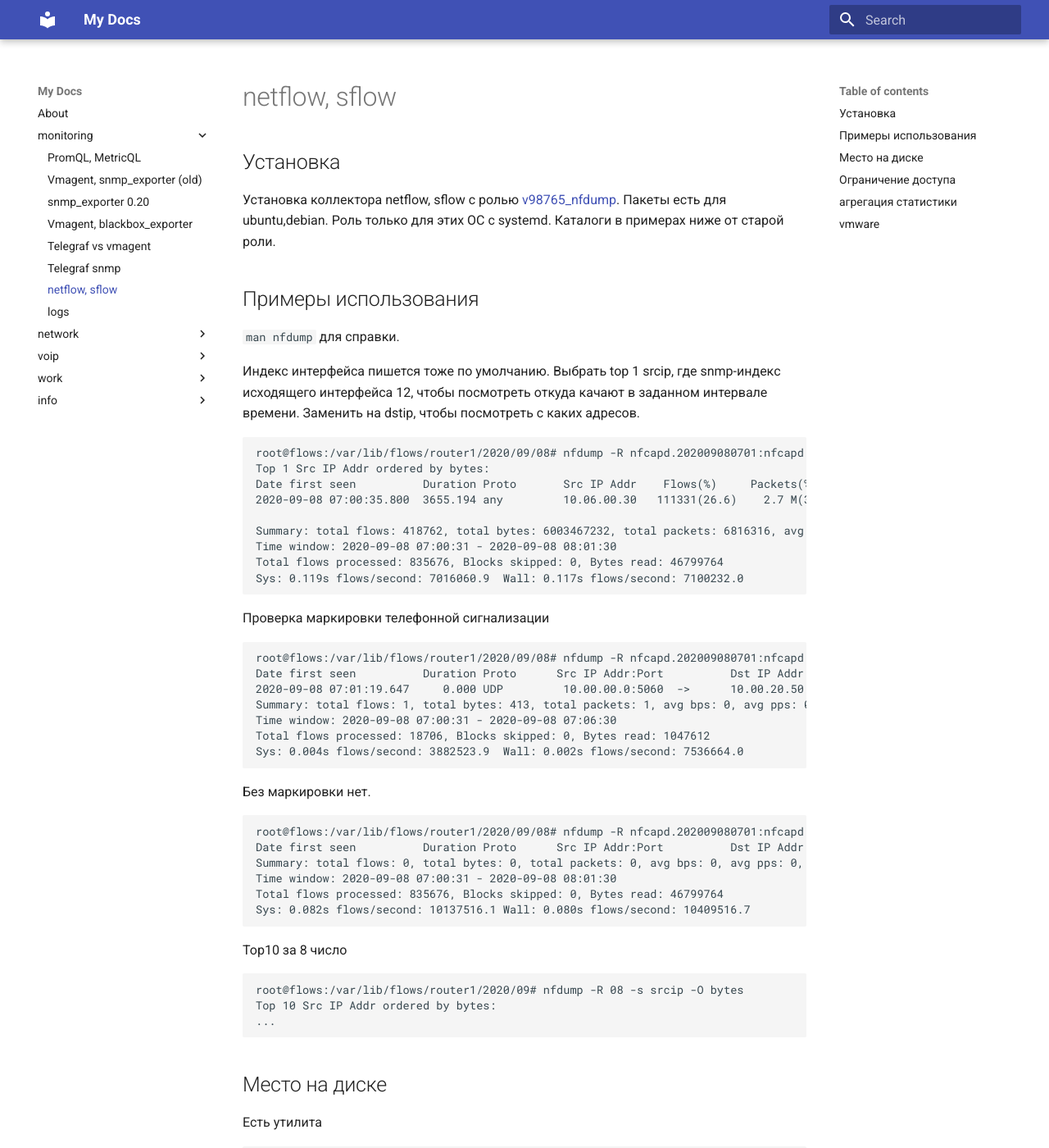
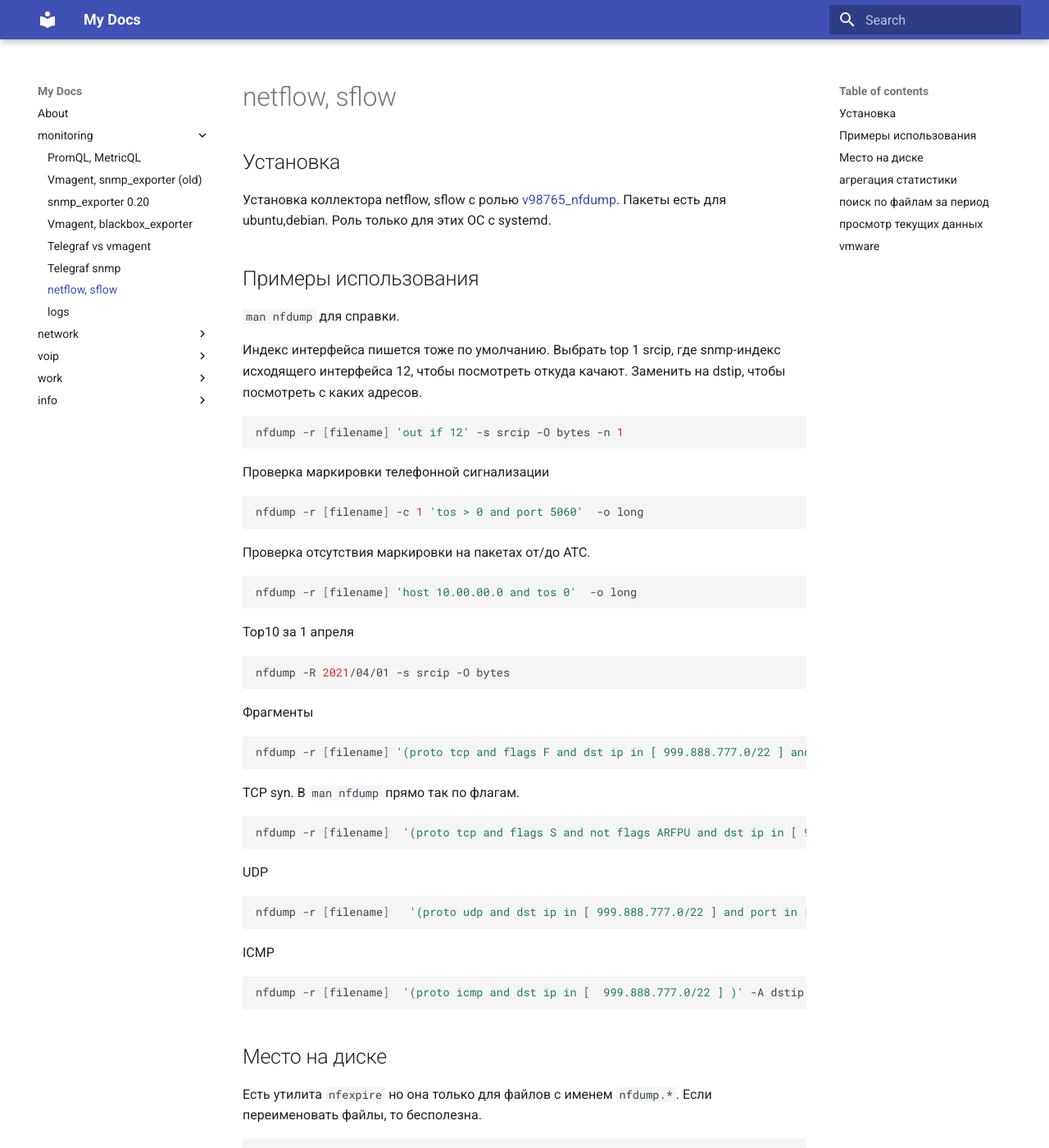
Before and after one commit to v98765/v98765.github.io, an MkDocs documentation site: the page built from docs/monitoring/sflow.md, in a window 1280 px wide and 1400 px high. Shown: the whole window at 82% size. Built offline with MkDocs 1.6.1 and Material for MkDocs 9.7.7, drawn with Linux system fonts in a browser that asks for light colours; some of the changed text lies outside the part shown.

Commit message:
update examples, add scripts

````diff
--- a/docs/monitoring/sflow.md
+++ b/docs/monitoring/sflow.md
@@ -1,56 +1,51 @@
 ## Установка
 
 Установка коллектора netflow, sflow с ролью [v98765_nfdump](https://github.com/v98765/v98765_nfdump). Пакеты есть для ubuntu,debian. Роль только для этих ОС с systemd.
-Каталоги в примерах ниже от старой роли.
 
 ## Примеры использования
 
 `man nfdump` для справки.
 
-Индекс интерфейса пишется тоже по умолчанию. Выбрать top 1 srcip, где snmp-индекс исходящего интерфейса 12, чтобы посмотреть откуда качают в заданном интервале времени. Заменить на dstip, чтобы посмотреть с каких адресов.
-```text
-root@flows:/var/lib/flows/router1/2020/09/08# nfdump -R nfcapd.202009080701:nfcapd.202009080756 'out if 12' -s srcip -O bytes -n 1
-Top 1 Src IP Addr ordered by bytes:
-Date first seen          Duration Proto       Src IP Addr    Flows(%)     Packets(%)       Bytes(%)         pps      bps   bpp
-2020-09-08 07:00:35.800  3655.194 any         10.06.00.30   111331(26.6)    2.7 M(39.0)    3.0 G(50.5)      726    6.6 M  1141
-
-Summary: total flows: 418762, total bytes: 6003467232, total packets: 6816316, avg bps: 13128750, avg pps: 1863, avg bpp: 880
-Time window: 2020-09-08 07:00:31 - 2020-09-08 08:01:30
-Total flows processed: 835676, Blocks skipped: 0, Bytes read: 46799764
-Sys: 0.119s flows/second: 7016060.9  Wall: 0.117s flows/second: 7100232.0
+Индекс интерфейса пишется тоже по умолчанию. Выбрать top 1 srcip, где snmp-индекс исходящего интерфейса 12, чтобы посмотреть откуда качают. Заменить на dstip, чтобы посмотреть с каких адресов.
+```sh
+nfdump -r [filename] 'out if 12' -s srcip -O bytes -n 1
 ```
 
 Проверка маркировки телефонной сигнализации
-```text
-root@flows:/var/lib/flows/router1/2020/09/08# nfdump -R nfcapd.202009080701:nfcapd.202009080756 -c 1 'tos > 0 and port 5060'  -o long
-Date first seen          Duration Proto      Src IP Addr:Port          Dst IP Addr:Port   Flags Tos  Packets    Bytes Flows
-2020-09-08 07:01:19.647     0.000 UDP         10.00.00.0:5060  ->      10.00.20.50:5062  ......  96        1      413     1
-Summary: total flows: 1, total bytes: 413, total packets: 1, avg bps: 0, avg pps: 0, avg bpp: 0
-Time window: 2020-09-08 07:00:31 - 2020-09-08 07:06:30
-Total flows processed: 18706, Blocks skipped: 0, Bytes read: 1047612
-Sys: 0.004s flows/second: 3882523.9  Wall: 0.002s flows/second: 7536664.0
+```sh
+nfdump -r [filename] -c 1 'tos > 0 and port 5060'  -o long
 ```
 
-Без маркировки нет.
-```text
-root@flows:/var/lib/flows/router1/2020/09/08# nfdump -R nfcapd.202009080701:nfcapd.202009080756 'host 10.00.00.0 and tos 0'  -o long
-Date first seen          Duration Proto      Src IP Addr:Port          Dst IP Addr:Port   Flags Tos  Packets    Bytes Flows
-Summary: total flows: 0, total bytes: 0, total packets: 0, avg bps: 0, avg pps: 0, avg bpp: 0
-Time window: 2020-09-08 07:00:31 - 2020-09-08 08:01:30
-Total flows processed: 835676, Blocks skipped: 0, Bytes read: 46799764
-Sys: 0.082s flows/second: 10137516.1 Wall: 0.080s flows/second: 10409516.7
+Проверка отсутствия маркировки на пакетах от/до АТС.
+```sh
+nfdump -r [filename] 'host 10.00.00.0 and tos 0'  -o long
 ```
 
-Top10 за 8 число
-```text
-root@flows:/var/lib/flows/router1/2020/09# nfdump -R 08 -s srcip -O bytes
-Top 10 Src IP Addr ordered by bytes:
-...
+Top10 за 1 апреля
+```sh
+nfdump -R 2021/04/01 -s srcip -O bytes
+```
+
+Фрагменты
+```sh
+nfdump -r [filename] '(proto tcp and flags F and dst ip in [ 999.888.777.0/22 ] and dst port in [ 80 445 443 ]) %nf_fragment ' -c 10
+```
+TCP syn. В `man nfdump` прямо так по флагам.
+```sh
+nfdump -r [filename]  '(proto tcp and flags S and not flags ARFPU and dst ip in [ 999.888.777.0/22 ] and port in [ 80 443 445 ]) %nf_syn' -c 10
+```
+UDP
+```sh
+nfdump -r [filename]   '(proto udp and dst ip in [ 999.888.777.0/22 ] and port in [ 53 123 161 80 3389 ] )' -c 10
+```
+ICMP
+```sh
+nfdump -r [filename]  '(proto icmp and dst ip in [  999.888.777.0/22 ] )' -A dstip
 ```
 
 ## Место на диске
 
-Есть утилита
+Есть утилита `nfexpire` но она только для файлов с именем `nfdump.*`. Если переименовать файлы, то бесполезна.
 
 ```text
 root@flows:/var/lib/flows# nfexpire -h
@@ -75,37 +70,67 @@
 
 Можно ставить node_exporter с collector.textfile и генерить метрики
 
-## Ограничение доступа
+## агрегация статистики
 
-На ubuntu есть ufw.
+С сохранением в файл в формате nfdump, агрегацией и сжатием `-A srcip,dstip -j`.
+```sh
+#!/bin/bash
 
-Коллектор | Протокол | Порт по умолчанию
----|---|---
-netflow | udp | 2055
-sflow | udp | 6343
-
-```text
-# cat /etc/ufw/applications.d/nfdump
-[nfdump]
-title=nfdump
-description=nfdump
-ports=2055/udp
-
-# ufw app update nfdump
-Rules updated for profile 'nfdump'
-Skipped reloading firewall
-
-# ufw allow from any to any app nfdump
+cd /var/cache/nflow
+filecounter=0
+for file in `find . -name 'nfcapd.[0-9][0-9][0-9][0-9][0-9][0-9][0-9][0-9][0-9][0-9][0-9][0-9]'` ; do
+    aggfile=$(echo ${file} | sed s/nfcapd/ajnfcapd/)
+    nfdump -A srcip,dstip -j -a -r ${file} -w ${aggfile}
+    [ -f ${aggfile} ] && rm -f ${file} && let filecounter=${filecounter}+1
+done
+date >> add.log
+echo " $filecounter" >> add.log
 ```
 
-## агрегация статистики
+## поиск по файлам за период
 
-С сохранением в файл в формате nfdump
+Для случаев когда нужно выбрать конкретные данные
+
 ```sh
-for day in `ls` ; do cd $day;
-for file in `find . -name 'nfcapd.[0-9][0-9][0-9][0-9][0-9][0-9][0-9][0-9][0-9][0-9][0-9][0-9]'` ; do  nfdump -A srcip,dstip -a -r ${file} -w ${file}.a ; rm -f ${file} ; done;
-cd ../;
+#!/bin/bash
+
+cd /var/cache/nflow
+mkdir -p reports
+
+echo 'enter ip address'
+read varip
+
+# создание каталогов для отчета по Ip-адресу
+
+mkdir -p reports/${varip}
+
+# поиск данных по каталогам статистики
+
+date
+for m in $(find ./20* -maxdepth 1 -mindepth 1 -type d -name "[0-9][0-9]"); do
+  reportdata=$( echo $m | tr -d './')
+  set -x bash
+  targetnfdump="reports/${varip}/nfdump.${reportdata}"
+  nfdump -R $m "host ${varip}" -w $targetnfdump
+  nfdump -r $targetnfdump -o "fmt:%ts;%sa;%da" > reports/${varip}/${reportdata}.txt
+  set +x bash
 done
+date
+```
+
+Лучше запускать в `screen`, потому что долго.
+
+## просмотр текущих данных
+
+Файлы ротируются с интервалом раз в 15 минут, поэтому долго ждать актуальных данных. Просмативать можно и текущий временный файл. Время должно быть синхронизировано.
+```sh
+#!/bin/bash -x
+
+cd /var/cache/nflow
+
+filecurr=$(ls nfcapd.current*)
+timewin=$(date -d "-1 minutes" +%Y/%m/%d.%H:%M)
+nfdump -r $filecurr -t $timewin
 ```
 
 ## vmware
````
